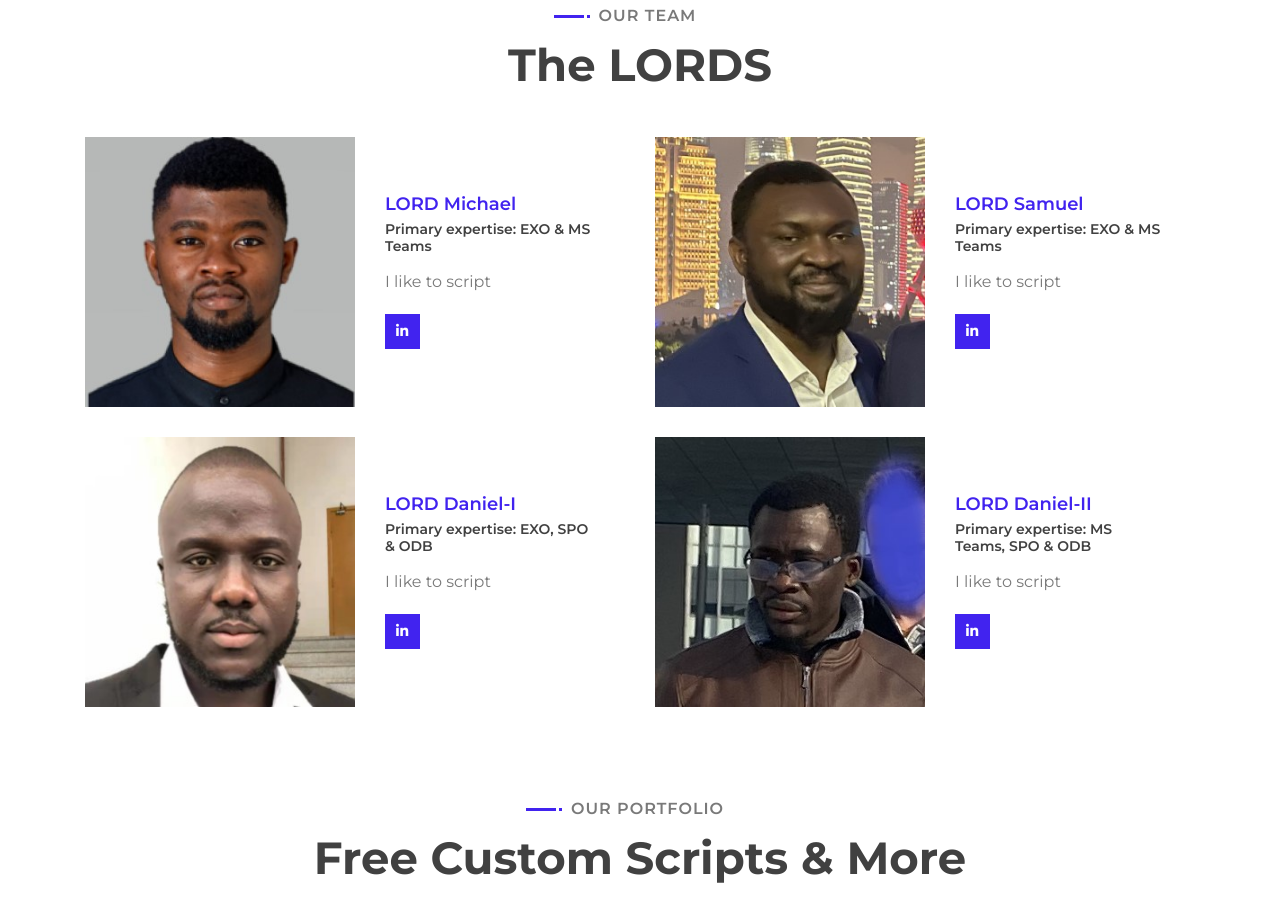
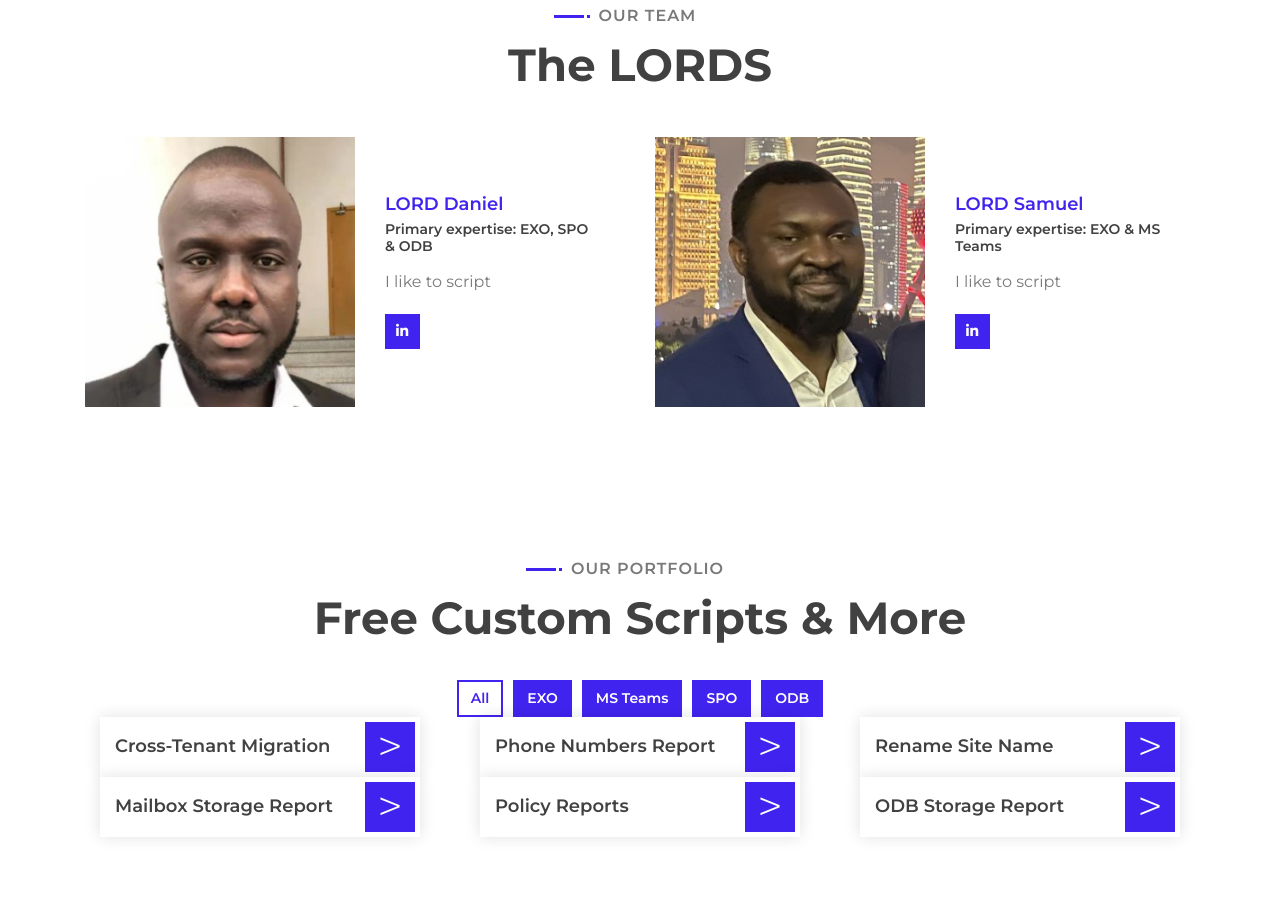
Before and after one commit to o365-scripts/o365-scripts.github.io, a plain HTML site: page index.html in a window 1280 px wide. Shown: the part 1760-2677 px from the top of the page. Drawn offline with nearby package versions, Linux system fonts and the light colour scheme; no server answers.

Commit message:
updated team

```diff
--- a/index.html
+++ b/index.html
@@ -209,6 +209,19 @@
                     <div class="col-lg-6 wow fadeInUp" data-wow-delay="0.0s">
                         <div class="team-item">
                             <div class="team-img">
+                                <img src="img/team-3.jpg" alt="Image">
+                            </div>
+                            <div class="team-text">
+                                <h2>LORD Daniel</h2>
+                                <h4>Primary expertise: EXO, SPO & ODB</h4>
+                                <p>
+                                    I like to script
+                                </p>
+                                <div class="team-social">
+                                    <a class="btn" href="https://www.linkedin.com/in/daniel-wellington-28674140/"><i class="fab fa-linkedin-in"></i></a>
+                                </div>
+                            </div>
+                            <!--<div class="team-img">
                                 <img src="img/team-1.jpg" alt="Image">
                             </div>
                             <div class="team-text">
@@ -220,7 +233,7 @@
                                 <div class="team-social">
                                     <a class="btn" href="https://www.linkedin.com/in/mcmills25/"><i class="fab fa-linkedin-in"></i></a>
                                 </div>
-                            </div>
+                            </div>-->
                         </div>
                     </div>
                     <div class="col-lg-6 wow fadeInUp" data-wow-delay="0.2s">
@@ -242,24 +255,24 @@
                     </div>
                     <div class="col-lg-6 wow fadeInUp" data-wow-delay="0.4s">
                         <div class="team-item">
-                            <div class="team-img">
+                            <!--<div class="team-img">
                                 <img src="img/team-3.jpg" alt="Image">
                             </div>
                             <div class="team-text">
-                                <h2>LORD Daniel-I</h2>
+                                <h2>LORD Daniel</h2>
                                 <h4>Primary expertise: EXO, SPO & ODB</h4>
                                 <p>
                                     I like to script
                                 </p>
                                 <div class="team-social">
                                     <a class="btn" href="https://www.linkedin.com/in/daniel-wellington-28674140/"><i class="fab fa-linkedin-in"></i></a>
-                                </div>
+                                </div>-->
                             </div>
                         </div>
                     </div>
                     <div class="col-lg-6 wow fadeInUp" data-wow-delay="0.6s">
                         <div class="team-item">
-                            <div class="team-img">
+                            <!--<div class="team-img">
                                 <img src="img/team-4.jpg" alt="Image">
                             </div>
                             <div class="team-text">
@@ -270,7 +283,7 @@
                                 </p>
                                 <div class="team-social">
                                     <a class="btn" href="https://www.linkedin.com/in/ndtetteh/"><i class="fab fa-linkedin-in"></i></a>
-                                </div>
+                                </div>-->
                             </div>
                         </div>
                     </div>
```
